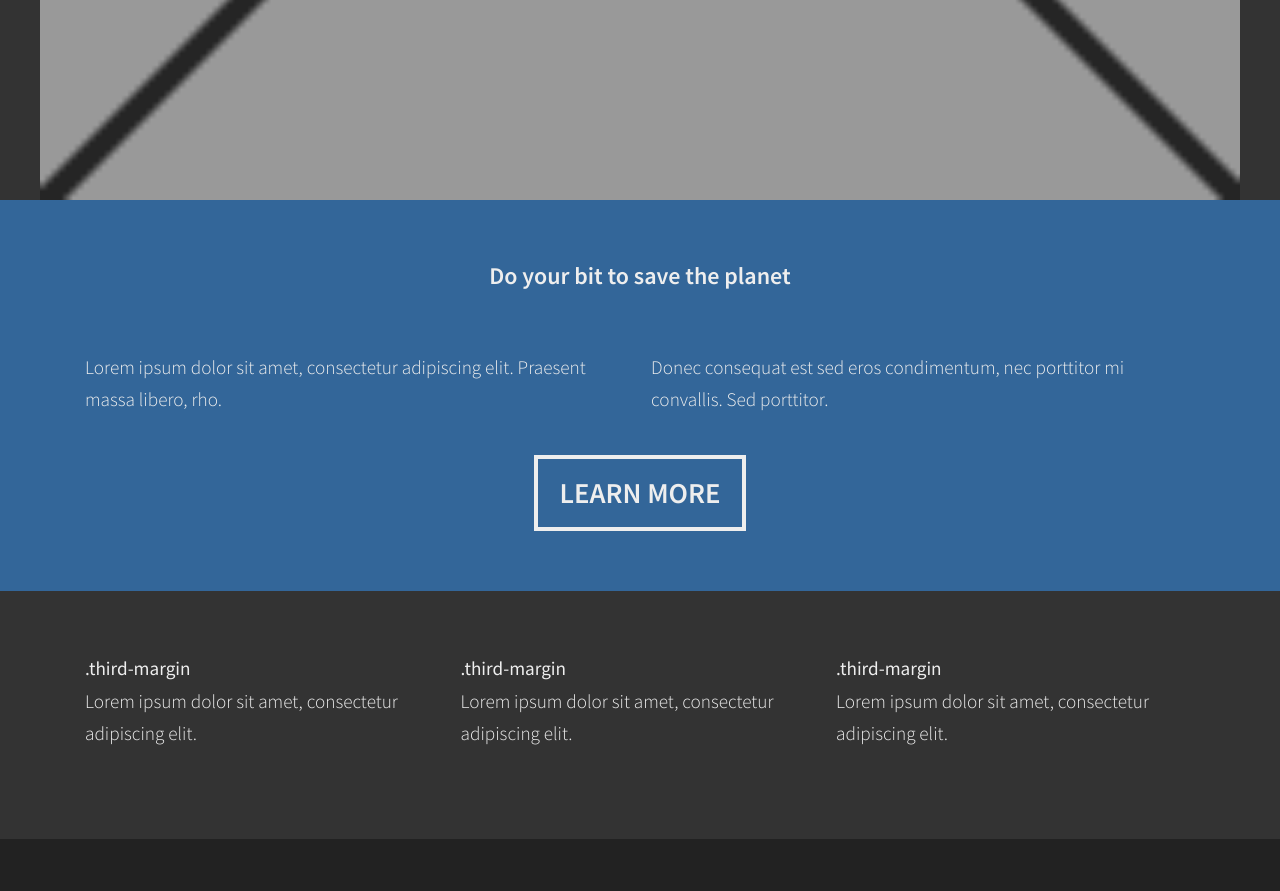
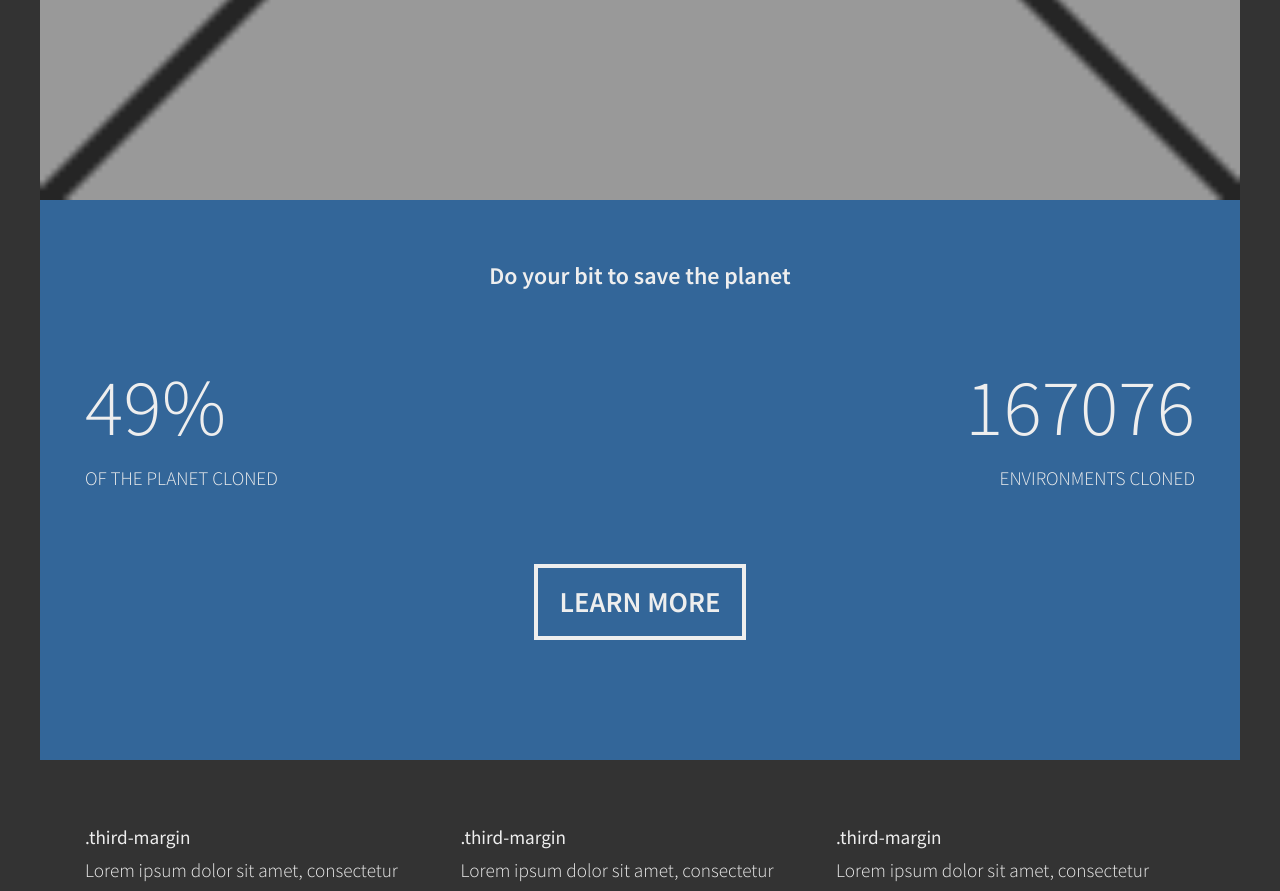
Before and after one commit to Precise-Pixels/cell, a PHP site: template views/index.php in a window 1280 px wide. Shown: the part 1500-2391 px from the top of the page. Run offline with PHP 8.4, Linux system fonts and the light colour scheme; the template is opened without the code that fills it, so the values that code supplies are empty; style sheets or scripts are compiled from the project's sources.

Commit message:
basis done, learn more button needs to be centered.

```diff
--- a/sass/_main.scss
+++ b/sass/_main.scss
@@ -24,7 +24,13 @@
     margin-bottom: 100px;
 }
 
+alternate {
+    float:right;
+}
+
 @media ($min-bp-b) {
+
+
     .section-padding {
         padding: 60px 45px;
     }
--- a/sass/_page-home.scss
+++ b/sass/_page-home.scss
@@ -6,14 +6,56 @@
     padding: 70px 25px;
 }
 
-@media ($min-bp-a) {
-    #home-learn-more {
-        width: 100%;
+#project-titan-data {
+    position: relative;
+    text-align: center;
+}
+
+.home-data {
+    text-align: center;
+}
+
+.home-data--left {
+    float: left;
+}
+
+.home-data--right {
+    float: left;
+}
+
+
+.home-data h2 {
+    font-size: 4rem;
+    font-weight: 200;
+}
+
+.home-data p {
+    margin: 0;
+}
+
+#home-learn-more {
+    margin-top: 20px;
+    position: relative;
+    text-align: center;
+}
+
+@media ($min_bp_a) {
+
+}
+
+@media ($min_bp_b) {
+    .home-data--right {
+        float: right;
+        text-align: right;
+    }
+    .home-data--left {
+        text-align: left;
     }
 }
 
-@media ($min-bp-b) {
-    #home-learn-more {
-        width: auto;
-    }
+@media ($min_bp_c) {
+.home-data h2 {
+    font-size: 5rem;
 }
+
+}
--- a/views/index.php
+++ b/views/index.php
@@ -21,18 +21,40 @@
         </div>
     </section>
 
-    <section class="mblue">
-        <div class="section-padding align-centre">
-            <h1 class="text-align-center">Do your bit to save the planet</h1>
+        <section class="section-padding align-centre mblue">
+            <h1 class="home-data">Do your bit to save the planet</h1>
+                <div class="home-data home-data--left half">
+                    <h2>49%</h2>
+                    <p>OF THE PLANET CLONED</p>
+                </div>
+                <div class="home-data home-data--right half">
+                    <h2>167076</h2>
+                    <p>ENVIRONMENTS CLONED</p>
+                </div>
+                <div id="home-learn-more" class="section-padding align-centre mblue">
+                    <a href="#" class="btn">LEARN MORE</a>
+                </div>
+        </section>
+
+
+<!--     <section class="mblue">
+        <div id="project-titan-data" class="section-padding align-centre">
+            <h1>Do your bit to save the planet</h1>
             <div class="section-content-wrapper">
-                <p class="half-margin">Lorem ipsum dolor sit amet, consectetur adipiscing elit. Praesent massa libero, rho.</p>
-                <p class="half-margin">Donec consequat est sed eros condimentum, nec porttitor mi convallis. Sed porttitor.</p>
+                <div class="home-data half">
+                    <h2>49%</h2>
+                    <p>OF THE PLANET CLONED</p>
+                </div>
+                <div class="home-data half">
+                    <h2>167076</h2>
+                    <p>ENVIRONMENTS CLONED</p>
+                </div>
             </div>
-            <div class="section-content-wrapper text-align-center">
-                <a href="#" id="home-learn-more" class="btn">LEARN MORE</a>
+            <div id="home-learn-more" class="section-content-wrapper">
+                <a href="#" class="btn">LEARN MORE</a>
             </div>
         </div>
-    </section>
+    </section> -->
 
     <section>
         <div class="section-padding align-centre dgrey">
```
